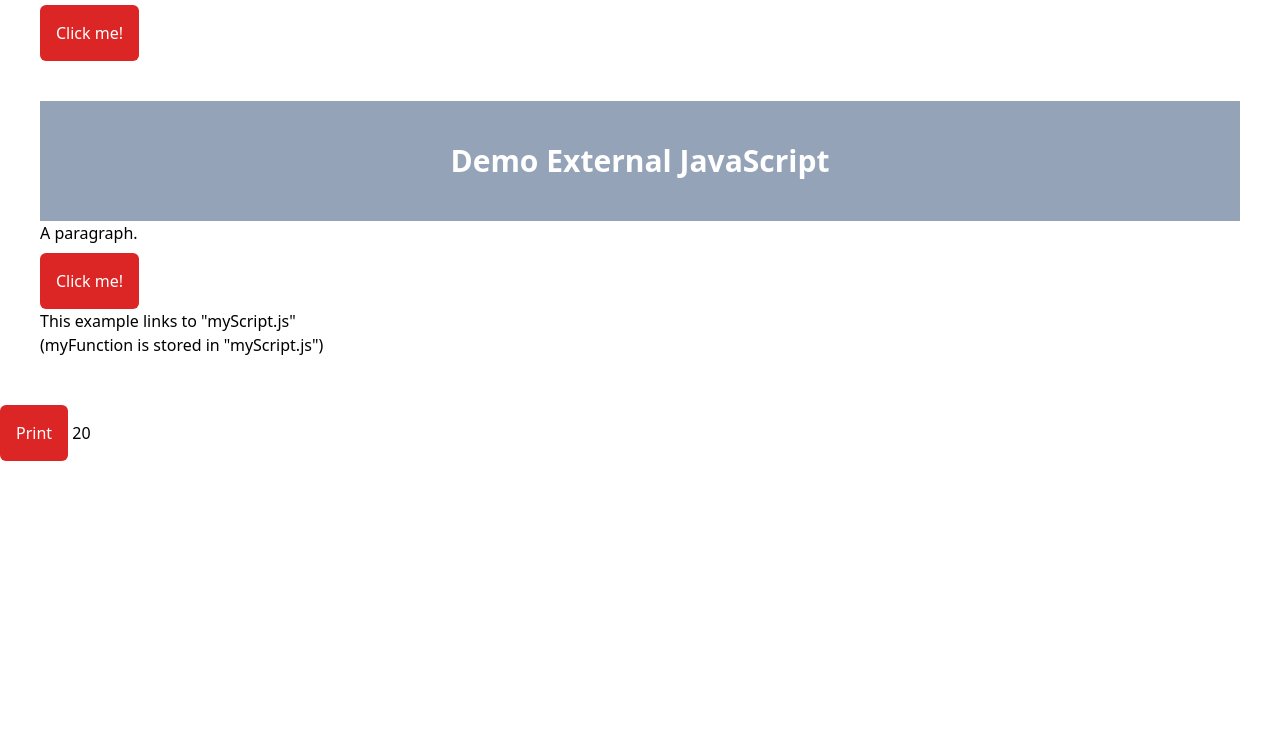
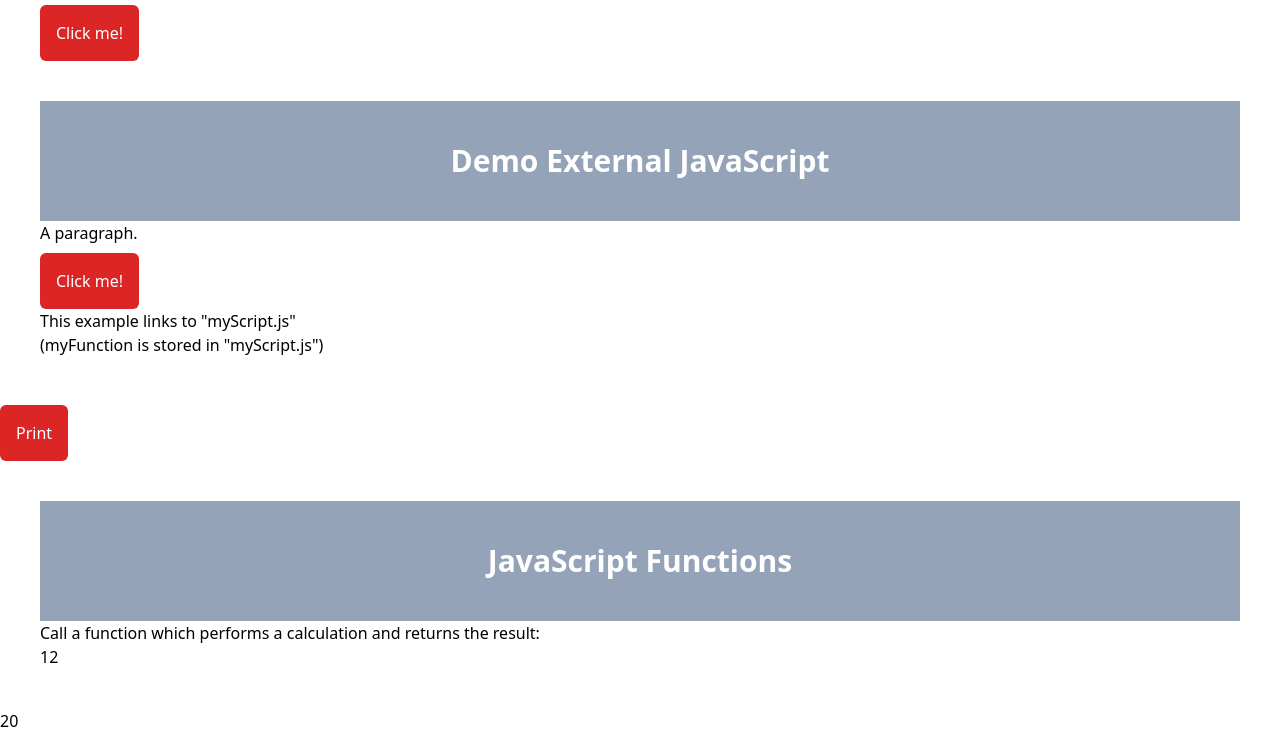
Before and after one commit to Rawllings/J-script, a website: page src/index.html in a window 1280 px wide. Shown: the part 1807-2540 px from the top of the page. Before the commit the page ends 2268 px from the top, so only its background shows below. Drawn offline with Linux system fonts and the light colour scheme; files whose address does not match are found by name.

Commit message:
Done with JS functions. Now working on JS Objects

```diff
--- a/src/index.html
+++ b/src/index.html
@@ -179,19 +179,24 @@
       Print
     </button>
 
-<!-- JS STATEMENTS  -->
-<!-- JS statements are commposed of: Values, Operators, Expressions, Keywords and Comments.  -->
+    <!-- JS STATEMENTS  -->
+    <!-- JS statements are commposed of: Values, Operators, Expressions, Keywords and Comments.  -->
 
+    <!-- JavaScript Functions  -->
 
+    <div class="m-10">
+      <h1
+        class="text-3xl font-bold leading-10 bg-slate-400 text-white text-center py-10"
+      >
+        JavaScript Functions
+      </h1>
 
+      <p>
+        Call a function which performs a calculation and returns the result:
+      </p>
 
-
-
-
-
-
-
-
+      <p id="demo8"></p>
+    </div>
 
     <!-- JS SCRIPT   -->
     <script>
@@ -209,5 +214,15 @@
     <script>
       // alert(5 + 6);
     </script>
+
+    <script>
+      function myFunction(p1, p2) {
+        return p1 * p2;
+      }
+
+      let result = myFunction(4, 3);
+
+      document.getElementById("demo8").innerHTML = result;
+    </script>
   </body>
 </html>
```
